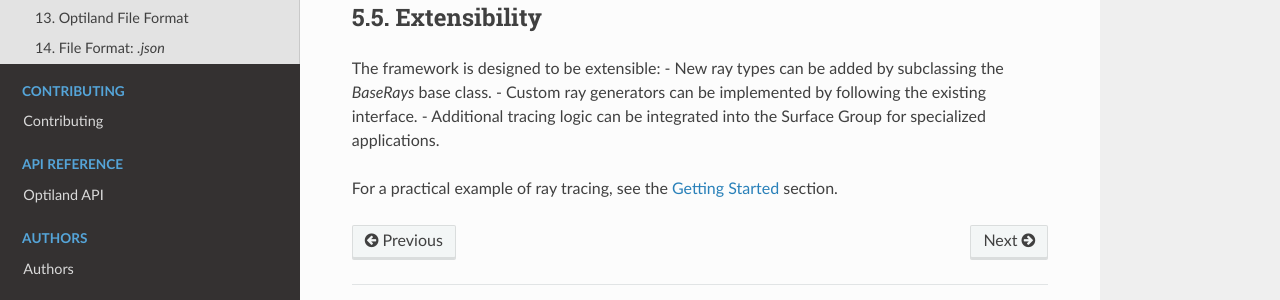
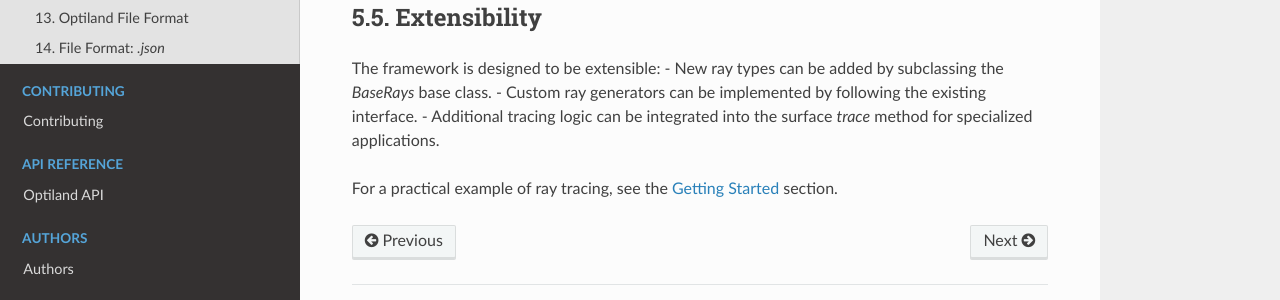
Before and after one commit to HarrisonKramer/optiland, a Sphinx documentation site: the page built from docs/developers_guide/ray_overview.rst, in a window 1280 px wide and 900 px high, scrolled down 1011 px. Shown: the part 510-810 px from the top of the window. Built offline with Sphinx 7.4.7 and the Read the Docs theme 3.1.0, drawn with Linux system fonts in a browser that asks for light colours; pages that are not in the unit, such as notebooks, are missing from menus; some of the changed text lies outside the part shown.

Commit message:
docs: refine ray overview section for improved clarity and consistency

```diff
--- a/docs/developers_guide/ray_overview.rst
+++ b/docs/developers_guide/ray_overview.rst
@@ -8,8 +8,8 @@
 ------------------
 Rays are the fundamental elements of the ray tracing process. A ray consists of the following attributes:
 
-- **Origin (`x`, `y`, `z`)**: The starting point of the ray.
-- **Direction (`L`, `M`, `N`)**: The ray's unit vector indicating its direction.
+- **Origin (x, y, z)**: The starting point of the ray.
+- **Direction (L, M, N)**: The ray's unit vector indicating its direction.
 - **Wavelength**: The wavelength of the ray in the system.
 - **Intensity**: The ray's relative intensity.
 - **Optical Path Length (OPL)**: The accumulated optical path the ray has traveled, weighted by refractive index.
@@ -58,6 +58,6 @@
 The framework is designed to be extensible:
 - New ray types can be added by subclassing the `BaseRays` base class.
 - Custom ray generators can be implemented by following the existing interface.
-- Additional tracing logic can be integrated into the Surface Group for specialized applications.
+- Additional tracing logic can be integrated into the surface `trace` method for specialized applications.
 
 For a practical example of ray tracing, see the :ref:`getting_started` section.
```
